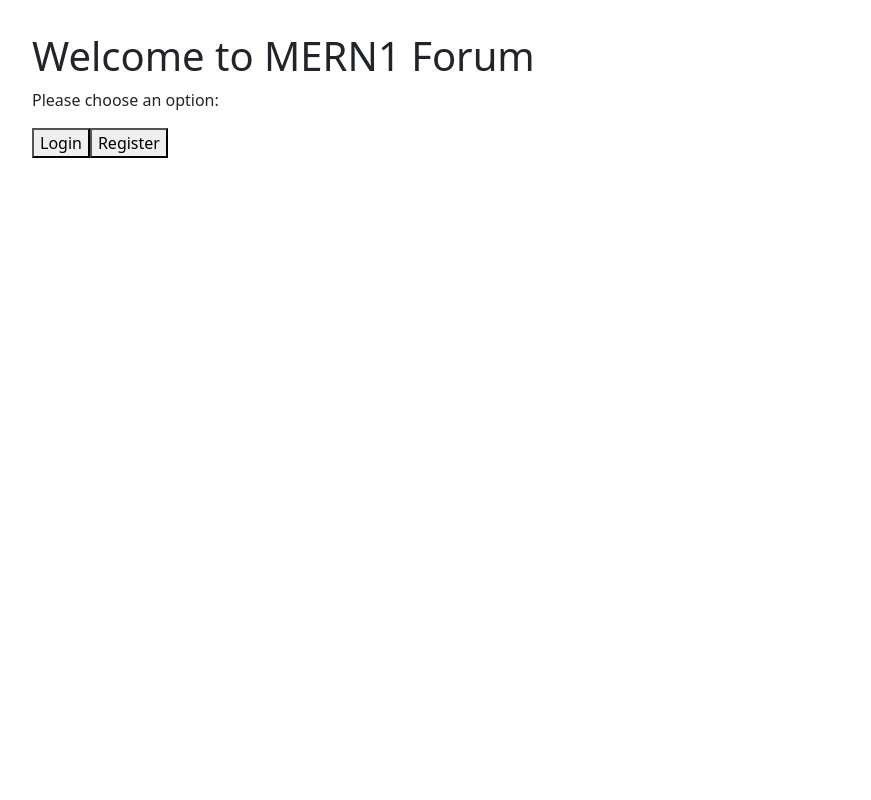
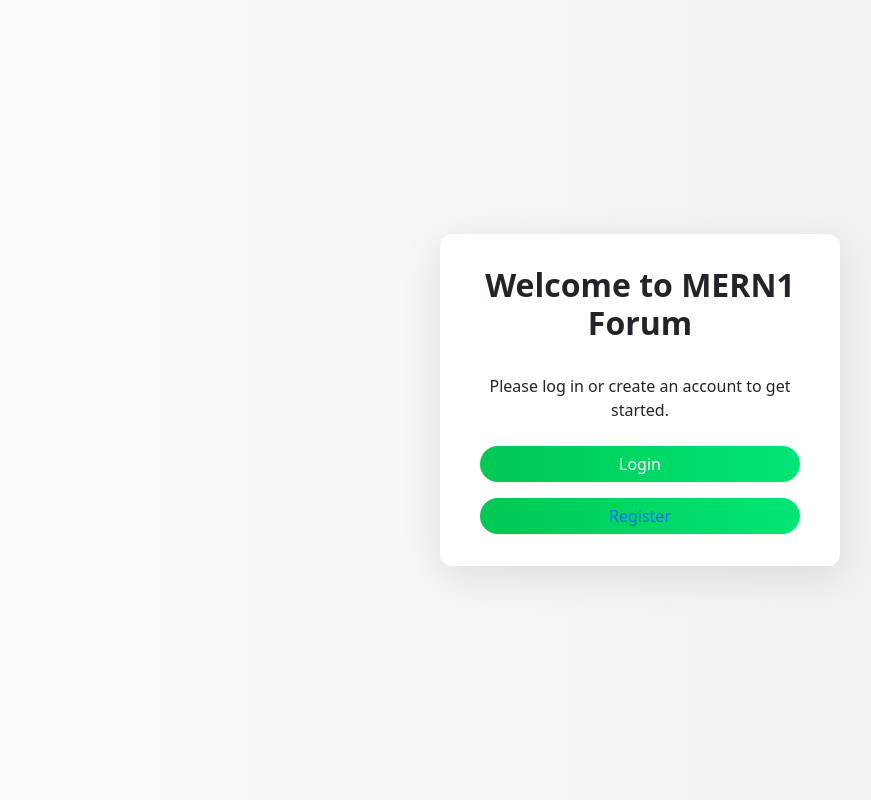
Before and after one commit to m-wakefield/MERN1, a React (Vite) app in the folder client/: page / in a window 1280 px wide. Shown: the whole page, without its empty margins (0-871 px from the left). Built offline with nearby package versions, Linux system fonts and the light colour scheme.

Commit message:
Update App.jsx

```diff
--- a/client/src/App.jsx
+++ b/client/src/App.jsx
@@ -1,13 +1,22 @@
 import React from 'react';
 import { Link } from 'react-router-dom';
+import './Login.css'; // reuse shared layout styling
 
 function App() {
   return (
-    <div style={{ padding: '2rem' }}>
-      <h1>Welcome to MERN1 Forum</h1>
-      <p>Please choose an option:</p>
-      <Link to="/login"><button>Login</button></Link>
-      <Link to="/register"><button>Register</button></Link>
+    <div className="login-container">
+      <div className="login-card">
+        <h2>Welcome to MERN1 Forum</h2>
+        <p className="mb-4">Please log in or create an account to get started.</p>
+        <div className="d-grid gap-2">
+          <Link to="/login">
+            <button className="btn btn-primary mb-2">Login</button>
+          </Link>
+          <Link to="/register">
+            <button className="btn btn-outline-primary">Register</button>
+          </Link>
+        </div>
+      </div>
     </div>
   );
 }
```
